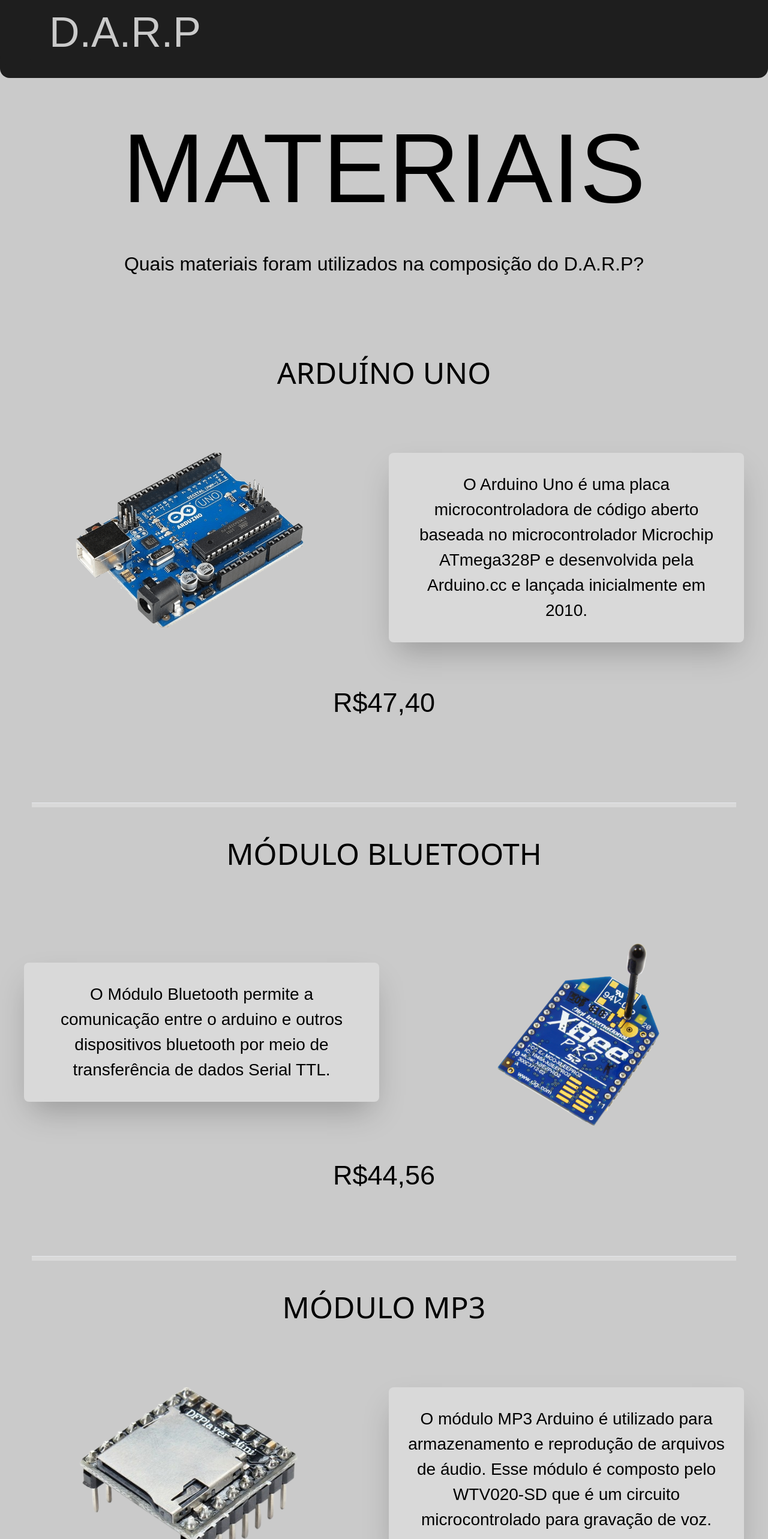
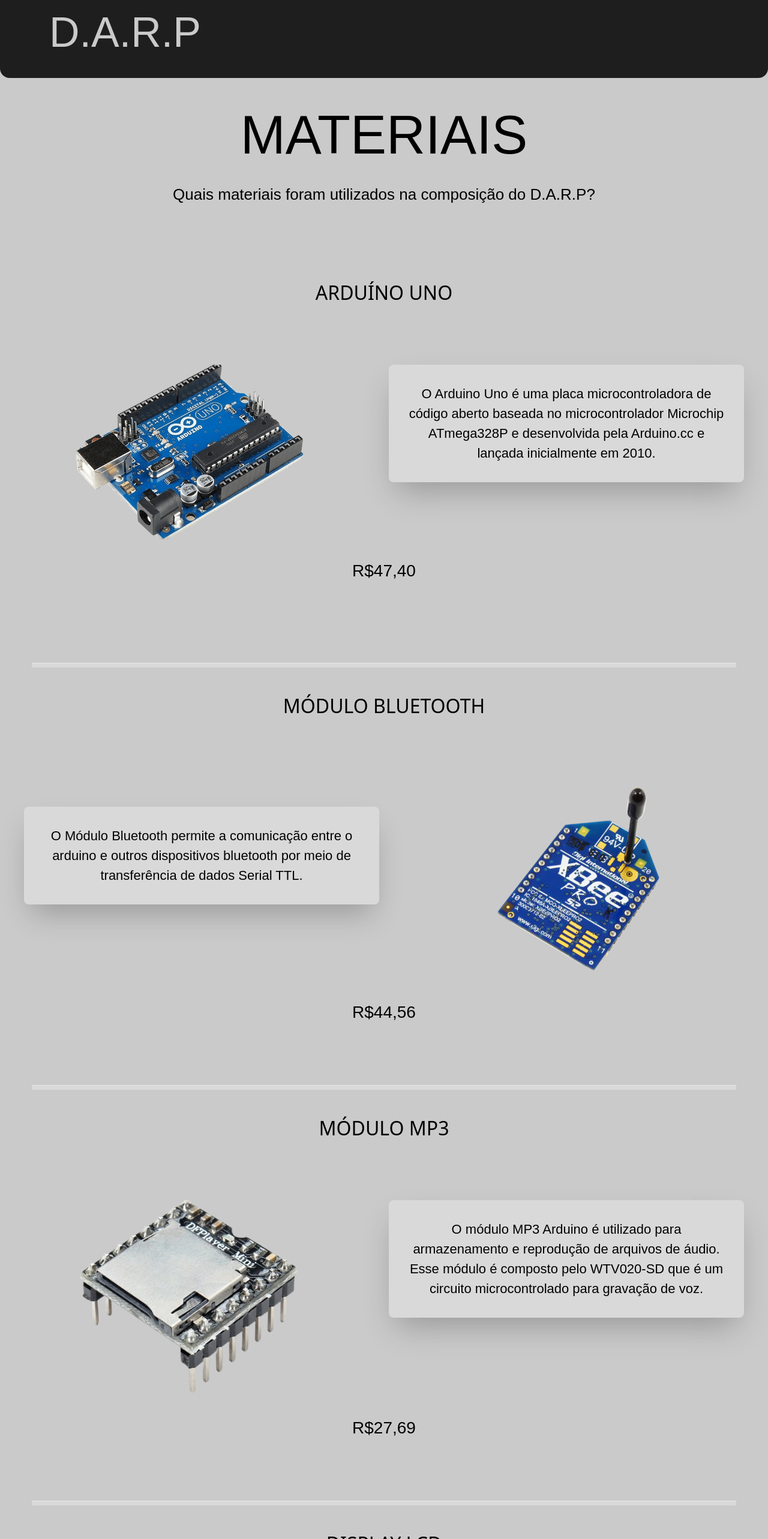
Before and after one commit to rafa-gomes-2007/Site_TCC, a React (Vite) app: page /Materiais in a window 1280 px wide. Shown: the part 20-2586 px from the top of the page at 60% size. Built offline with nearby package versions, Linux system fonts and the light colour scheme.

Commit message:
Materiais finalizados

```diff
--- a/src/pages/Materiais.jsx
+++ b/src/pages/Materiais.jsx
@@ -6,61 +6,61 @@
 function Materiais() {
   return (
     <div className="flex flex-col bg-cinza-back items-center justify-center">
-        <h1 className='text-[164px] pt-7 font-Questrial max-lg:text-[70px]'>MATERIAIS</h1>
-        <p className='text-center mx-[10px] pt-3 pb-20 text-[32px] font-Questrial max-lg:text-[20px]'>Quais materiais foram utilizados na composição do D.A.R.P?</p>
+        <h1 className='text-[90px] pt-7 font-Questrial max-lg:text-[50px]'>MATERIAIS</h1>
+        <p className=' text-center mx-[10px] pt-3 pb-20 text-[26px] font-Questrial max-lg:text-[18px]'>Quais materiais foram utilizados na composição do D.A.R.P?</p>
 
         <section className='flex-col items-center justify-center text-justify mx-40 w-full'>
-            <h2 className='flex justify-center text-[50px] pt-10 mb-24 Roboto-Flex max-lg:text-[40px]'>ARDUÍNO UNO</h2>
+            <h2 className='flex justify-center text-[32px] pt-10 mb-24 Roboto-Flex max-lg:text-[30px]'>ARDUÍNO UNO</h2>
 
             <div className='flex-col columns-2 font-Questrial mx-auto max-lg:columns-1'>
                 <img src={Arduino} alt="imagem arduino" className='flex justify-center mx-auto w-[380px] mb-20 max-lg:w-[299px] max-lg:h-[235px]'/>
-                <p className= 'flex justify-center mx-auto bg-fundo_texto text-[28px] rounded-lg mt-12 text-center mb-20 py-8 px-8 mr-10 max-lg:ml-10 max-lg:text-[18px] shadow-2xl'>O Arduino Uno é uma placa microcontroladora de código aberto baseada no microcontrolador Microchip ATmega328P e desenvolvida pela Arduino.cc e lançada inicialmente em 2010.
+                <p className= 'flex justify-center font-Questrial mx-auto bg-fundo_texto text-[22px] rounded-lg mt-12 text-center mb-20 py-8 px-8 mr-10 max-lg:ml-10 max-lg:text-[14px] shadow-2xl'>O Arduino Uno é uma placa microcontroladora de código aberto baseada no microcontrolador Microchip ATmega328P e desenvolvida pela Arduino.cc e lançada inicialmente em 2010.
                 </p>
             </div>
 
-            <h3 className='flex justify-center text-[45px] pb-8 font-Questrial max-lg:text-[38px]'>R$47,40</h3>
+            <h3 className='flex justify-center text-[28px] pb-8 font-Questrial max-lg:text-[22px]'>R$47,40</h3>
         </section>
 
         <hr className='bg-[#D9D9D9] mt-[100px] mx-[120px] h-[8px] w-11/12'/>
 
         <section className='flex-col items-center justify-center text-justify mx-40 w-full'>
-            <h2 className='flex justify-center text-[50px] pt-10 mb-24 Roboto-Flex max-lg:text-[40px]'>MÓDULO BLUETOOTH</h2>
+            <h2 className='flex justify-center text-[32px] pt-10 mb-24 Roboto-Flex max-lg:text-[30px] text-center'>MÓDULO BLUETOOTH</h2>
 
             <div className=' columns-2 font-Questrial max-lg:columns-1 max-lg:space-y-[40px]'>
-                <p className='flex justify-center bg-fundo_texto text-[28px] rounded-lg mx-auto mt-12 ml-10 px-8 py-8 text-center max-lg:mr-10 max-lg:text-[18px] shadow-2xl'>O Módulo Bluetooth permite a comunicação entre o arduino e outros dispositivos bluetooth por meio de transferência de dados Serial TTL.
+                <p className='flex justify-center font-Questrial bg-fundo_texto text-[22px] rounded-lg mx-auto mt-12 ml-10 px-8 py-8 text-center max-lg:mr-10 max-lg:text-[14px] shadow-2xl'>O Módulo Bluetooth permite a comunicação entre o arduino e outros dispositivos bluetooth por meio de transferência de dados Serial TTL.
                 </p>
                 <img src={Bluetooth} alt="imagem bluetooth" className='flex justify-center mx-auto w-[300px] max-lg:w-[182px] max-lg:h-[208px]'/>
             </div>
 
-            <h3 className='flex justify-center text-[45px] pt-8 font-Questrial max-lg:text-[38px]'>R$44,56</h3>
+            <h3 className='flex justify-center text-[28px] pt-8 font-Questrial max-lg:text-[22px]'>R$44,56</h3>
         </section>
 
         <hr className='bg-[#D9D9D9] mt-[100px] mx-[120px] h-[8px] w-11/12'/>
 
         <section className='flex-col items-center justify-center text-justify mx-40 w-full'>
-            <h2 className=' flex justify-center text-[50px] pt-10 mb-24 Roboto-Flex max-lg:text-[40px]'>MÓDULO MP3</h2>
+            <h2 className=' flex justify-center text-[32px] pt-10 mb-24 Roboto-Flex max-lg:text-[30px]'>MÓDULO MP3</h2>
 
             <div className='columns-2 font-Questrial max-lg:columns-1 max-lg:space-y-[40px]'>
                 <img src={Mp3} alt="imagem Mp3" className='mx-auto w-[450px] max-lg:w-[374px] max-lg:h-[286px]'/>
-                <p className='bg-fundo_texto text-[28px] rounded-lg mr-10 mt-12 px-8 py-8 text-center max-lg:ml-10 max-lg:text-[18px] shadow-2xl'>O módulo MP3 Arduino é utilizado para armazenamento e reprodução de arquivos de áudio. Esse módulo é composto pelo WTV020-SD que é um circuito microcontrolado para gravação de voz.
+                <p className='font-Questrial bg-fundo_texto text-[22px] rounded-lg mr-10 mt-12 px-8 py-8 text-center max-lg:ml-10 max-lg:text-[14px] shadow-2xl'>O módulo MP3 Arduino é utilizado para armazenamento e reprodução de arquivos de áudio. Esse módulo é composto pelo WTV020-SD que é um circuito microcontrolado para gravação de voz.
                 </p>
             </div>
 
-            <h3 className='flex justify-center text-[45px] pt-8 font-Questrial max-lg:text-[38px]'>R$27,69</h3>
+            <h3 className='flex justify-center text-[28px] pt-8 font-Questrial max-lg:text-[22px]'>R$27,69</h3>
         </section>
 
         <hr className='bg-[#D9D9D9] mt-[100px] mx-[120px] h-[8px] w-11/12'/>
 
         <div className='flex-col items-center justify-center text-justify mx-40 w-full'>
-            <h2 className='flex justify-center text-[50px] pt-10 mb-24 Roboto-Flex max-lg:text-[40px]'>DISPLAY LCD</h2>
+            <h2 className='flex justify-center text-[32px] pt-10 mb-24 Roboto-Flex max-lg:text-[30px]'>DISPLAY LCD</h2>
 
             <div className='columns-2 p-10 font-Questrial max-lg:space-y-[40px] max-lg:columns-1'>
-                <p className='bg-fundo_texto text-[28px] rounded-lg mx-auto ml-10 mt-12 px-8 py-8 text-center max-lg:text-[18px] shadow-2xl'>Um display de cristal líquido, acrônimo de LCD, é um painel fino usado para exibir informações por via eletrônica, como texto, imagens e vídeos.
+                <p className='font-Questrial bg-fundo_texto text-[22px] rounded-lg mx-auto mt-12 px-8 py-8 text-center max-lg:text-[14px] shadow-2xl'>Um display de cristal líquido, acrônimo de LCD, é um painel fino usado para exibir informações por via eletrônica, como texto, imagens e vídeos.
                 </p>
                 <img src={Display} alt="imagem Mp3" className='mx-auto w-[450px] max-lg:w-[478px] max-lg:h-[349.01px]'/>
             </div>
 
-            <h3 className='flex justify-center text-[45px] pt-8 pb-20 Questrial max-lg:text-[38px]'>R$75,91</h3>
+            <h3 className='flex justify-center text-[28px] pt-8 pb-20 Questrial max-lg:text-[22px]'>R$75,91</h3>
         </div>
     </div>
 
```
